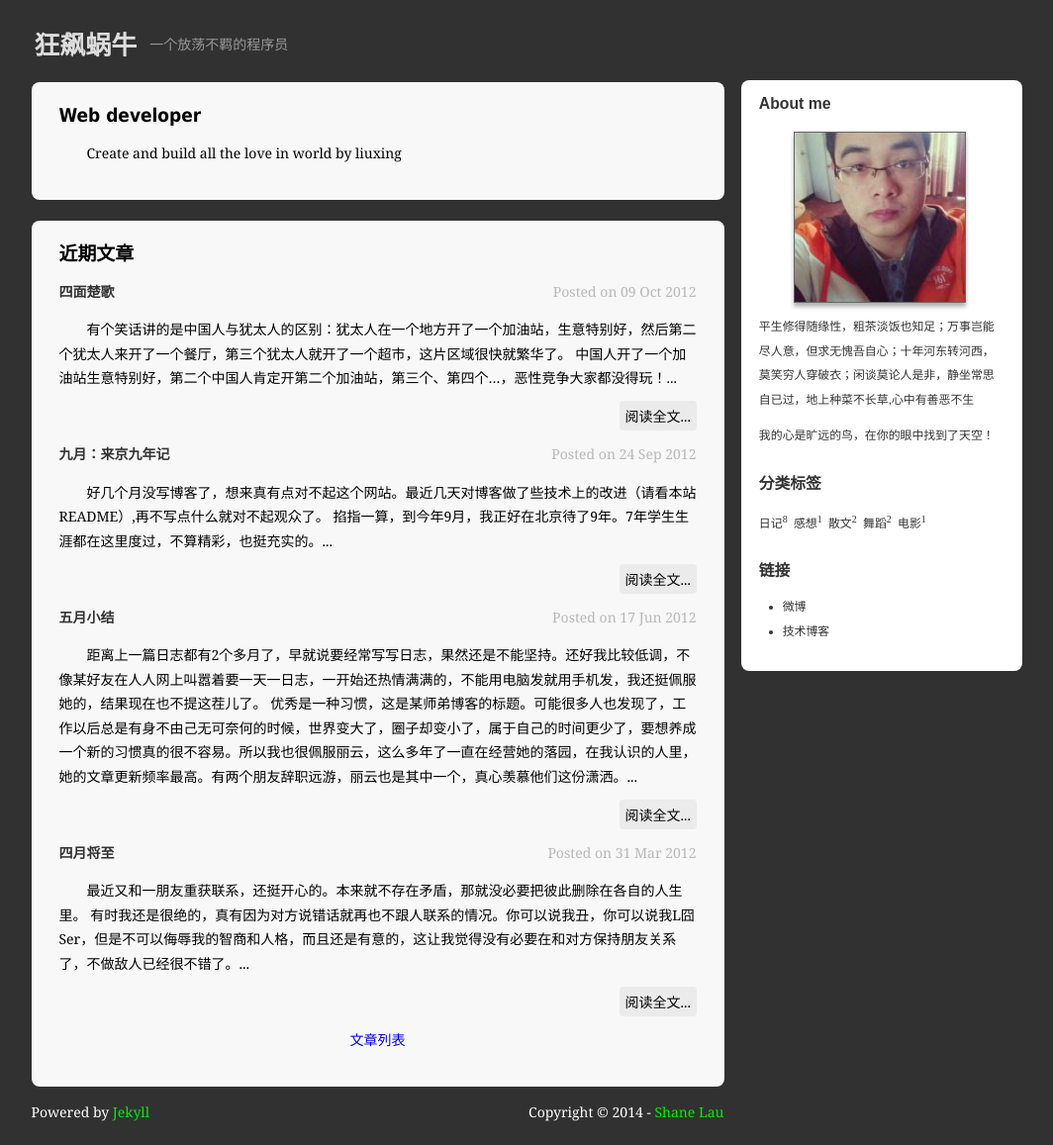
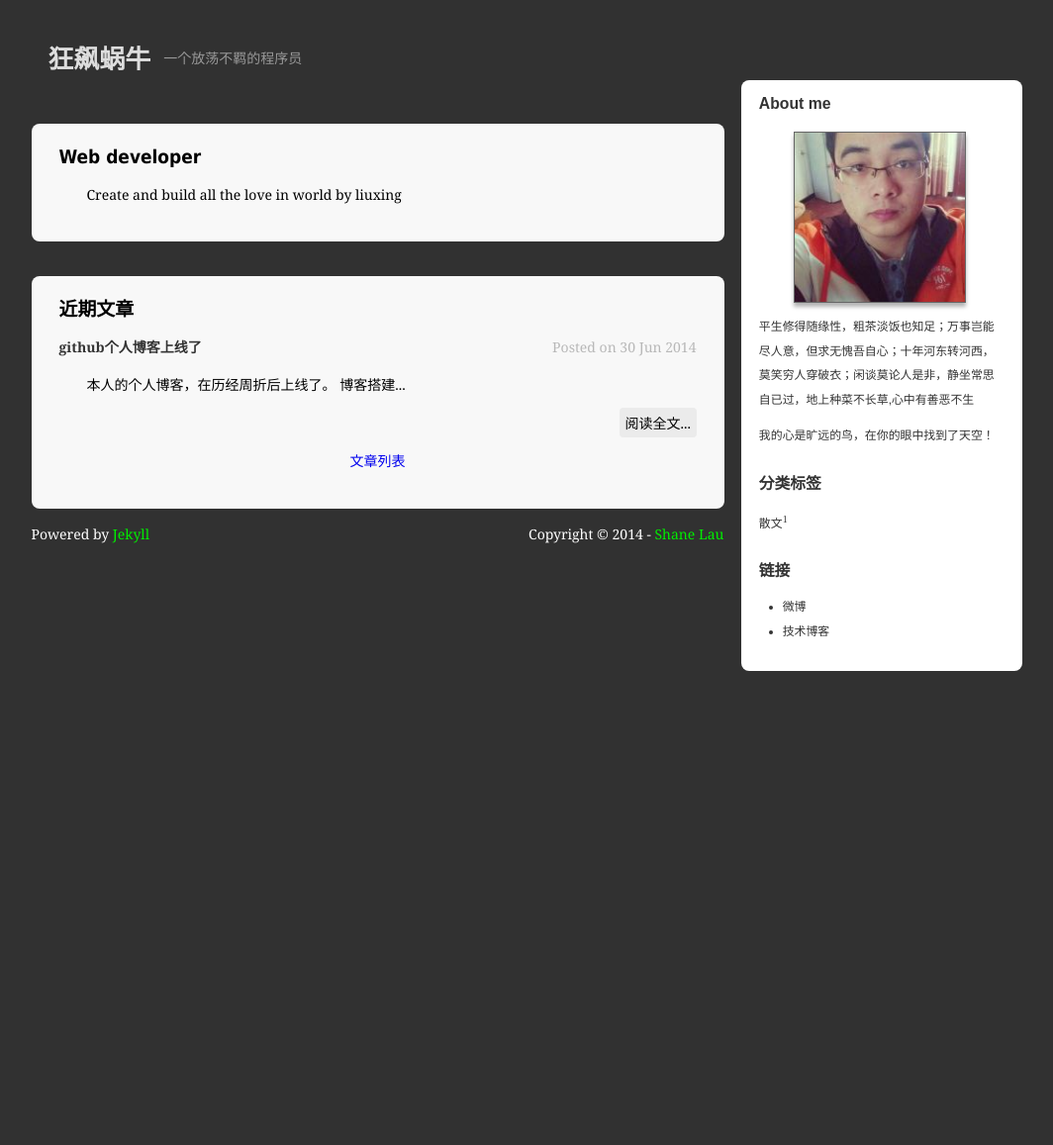
Before and after one commit to kissliux/kissliux.github.io, a Jekyll site: the page built from index.html, in a window 1280 px wide. Shown: the whole page at 99% size, without its empty margins (108-1172 px from the left). Built offline with Jekyll 4.4.1, drawn with Linux system fonts in a browser that asks for light colours; after the commit the page ends 928 px from its top, so only the background shows below that.

Commit message:
add post

```diff
--- a/_posts/2012-03-31-april-is-coming.markdown
+++ /dev/null
@@ -1,20 +0,0 @@
----
-layout: post
-title: 四月将至
-tags: 日记
-comment: true
-published: true
-description:
----
-
-最近又和一朋友重获联系，还挺开心的。本来就不存在矛盾，那就没必要把彼此删除在各自的人生里。
-
-有时我还是很绝的，真有因为对方说错话就再也不跟人联系的情况。你可以说我丑，你可以说我L囧Ser，但是不可以侮辱我的智商和人格，而且还是有意的，这让我觉得没有必要在和对方保持朋友关系了，不做敌人已经很不错了。
-
-越来越没力气去感受快乐，这些天我笑的最开心的时刻是昨天看《生活大爆炸》时，果然还是geek的笑料合我的口味。
-
-四月将至，Mayday is coming！我们无法阻止老去，伤感无用。
-
-《春娇与志明》上映了，找个时间去看吧。
-
-![春娇与志明](http://imge.gmw.cn/attachement/jpg/site2/20120321/f04da22dd72510d3b94c20.jpg "春娇与志明")
--- a/_posts/2012-06-17-mayday.markdown
+++ /dev/null
@@ -1,52 +0,0 @@
----
-layout: post
-title: 五月小结
-tags: 日记
-comment: true
-published: true
-description:
----
-
-距离上一篇日志都有2个多月了，早就说要经常写写日志，果然还是不能坚持。还好我比较低调，不像某好友在人人网上叫嚣着要一天一日志，一开始还热情满满的，不能用电脑发就用手机发，我还挺佩服她的，结果现在也不提这茬儿了。
-
-优秀是一种习惯，这是某师弟[博客](http://taiyun.cos.name/)的标题。可能很多人也发现了，工作以后总是有身不由己无可奈何的时候，世界变大了，圈子却变小了，属于自己的时间更少了，要想养成一个新的习惯真的很不容易。所以我也很佩服丽云，这么多年了一直在经营她的[落园](http://www.loyhome.com/)，在我认识的人里，她的文章更新频率最高。有两个朋友辞职远游，丽云也是其中一个，真心羡慕他们这份潇洒。
-
-现在六月也过了一半了，五月的记忆还那么清晰。
-
-实际上这份小结要从4月29日五月天的演唱会说起。2009年、2010年的五月天演唱会我都是一个人去的，经历了去会场路上的孤单、演唱会中的兴奋和演唱会后的悲凉，不想再一次这样。本来我也想放弃了，票也一直没买，可是每次路过公交站牌的时候，看见五月天演唱会的海报，内心还是很向往的，我不想骗自己，所以还是去了。
-
-
-<img src="http://img13.poco.cn/mypoco/myphoto/20120617/12/6584509420120617123557026.jpg" alt="五月天阿信" width="90%" >
-
-<blockquote markdown="1">
-{:.noindent}
-下一站是不是天堂
-就算失望不能绝望
-</blockquote>
-
-当我们学着游戏规则慢慢长大，是否还记得当初的梦想。当五月天唱起这首《倔强》的时候，全场观众拿起座位上印有歌词的彩色卡纸，组成了下面的人造彩虹。
-
-<center>
-<img src="http://img170.poco.cn/mypoco/myphoto/20120617/14/6584509420120617142153057.jpg" alt="五月天彩虹"></center>
-
-<!--
-<blockquote markdown="1">
-{:.noindent}
-我们像一首最美丽的歌曲
-变成两部悲伤的电影
-为什麽你 带我走过最难忘的旅行
-然后留下最痛的纪念品
-</blockquote>
--->
-
-五月对我来说，特别之处在于又要过一个生日，标志着又老了一岁。当我感叹自己一无所有的时候，找房子那几天的所见所闻又让我觉得自己还是很幸福的。我跑了好多小区，一间10平米的小房间租金都要到1500了，后来去了紫金庄园和小南庄，不看不知道，一看吓一跳啊，这里住了好多跟我差不多年纪的年轻人，通常一套三居室、四居室被隔成了十几间小房间，大的才十几平米，小的连窗户都没有，只够摆张小床。他们中有的工作了，有的要考研，都在为自己的梦想而奋斗。和他们比，我已经够幸运的了，虽然进了个不靠谱的单位，做着不靠谱的事，但是就算这份工作不干了我也能找个养活自己的工作，有手艺的人到哪儿都饿不死啊。
-
-说起手艺，就不能不提五月底的[R语言会议](http://cos.name/2012/05/5th-china-r-beijing-summary/)了，这是个手艺人聚集的盛会。跟往常一样，统计之都的各位朋友从祖国四面八方赶来，我本来在上海出差，也和李舰、丽云坐同一班车回北京了。听了很多大牛的演讲，收益匪浅，离开学术那么久，再听听他们侃侃数据模型算法什么的也是很有意思的，跟他们在一起我才觉得自己稍微正常点儿。这次吴喜之老师非常给面子啊，连续两天都来了，会后我们众多粉丝个个抢着跟吴老师合影。还有个额外的福利，那就是会后参加了郁彬教授的交流会，丽云童鞋有[详细叙述](http://www.loyhome.com/%E6%8A%8A%E7%BB%93%E8%AE%BA%E5%81%87%E8%AE%BE%E5%87%BA%E6%9D%A5%EF%BC%9F-%E8%AE%B0%E9%83%81%E5%BD%AC%E8%AE%B2%E5%BA%A7/)，我继续补充吧：
-
-1. 搞研究不能怕吃苦，怕吃亏
-2. 如果真心想搞研究，什么时候都不会晚
-3. 做自己喜欢的事
-4. Enjoy the Process.
-
-
-<img src="http://img170.poco.cn/mypoco/myphoto/20121009/10/6584509420121009104939051.jpg" alt="与郁彬教授合影" title="与郁彬教授合影" width="90%" />
--- a/_posts/2012-09-24-september.markdown
+++ /dev/null
@@ -1,14 +0,0 @@
----
-layout: post
-title: 九月：来京九年记
-tags: 日记
-comment: true
-published: true
-description:
----
-
-好几个月没写博客了，想来真有点对不起这个网站。最近几天对博客做了些技术上的改进（请看本站[README](https://github.com/yanping/art/blob/gh-pages/README.markdown)）,再不写点什么就对不起观众了。
-
-掐指一算，到今年9月，我正好在北京待了9年。7年学生生涯都在这里度过，不算精彩，也挺充实的。
-
-感谢这些年我遇到的各式各样的人，这里面有我的朋友有我爱过的人，也有我讨厌和憎恨的人。是你们的存在教会了我如何成为有爱有恨的人。
--- a/_posts/2012-10-09-surrounded-by-enemies-on-all-sides.markdown
+++ /dev/null
@@ -1,18 +0,0 @@
----
-layout: post
-title: 四面楚歌
-tags: 日记
-comment: true
-published: true
-description:
----
-
-有个笑话讲的是中国人与犹太人的区别：犹太人在一个地方开了一个加油站，生意特别好，然后第二个犹太人来开了一个餐厅，第三个犹太人就开了一个超市，这片区域很快就繁华了。
-
-中国人开了一个加油站生意特别好，第二个中国人肯定开第二个加油站，第三个、第四个…，恶性竞争大家都没得玩！
-
-原以为这笑话离我很远，没想到现在在单位就遇到这种事情。
-
-XHS整天嚷着要创新，结果还是只会抄袭别人的创意。本以为领导是用[合槽喂食](http://pingdan88.i.sohu.com/blog/view/55071959.htm)的权谋来激发业绩，事实证明，这就是四面楚歌的无可奈何。
-
-企业管理者缺乏整天把握的能力，科学管理就是句空话，一切都是为了争夺利益。
--- /dev/null
+++ b/_posts/2014-06-30-blog-start.markdown
@@ -0,0 +1,28 @@
+---
+layout: post
+title: "github个人博客上线了"
+tags: 散文
+comment: true
+published: true
+date: 2014-06-30
+---
+
+
+本人的个人博客，在历经周折后上线了。
+##博客搭建
+* 使用的是github的服务器
+* 博客模板使用的是jekyll，博客神器
+* 多说的评论组件
+* 新浪分享组件
+* 页面的模板使用到了一个大神的代码：https://github.com/yanping/art
+* 感谢你们的贡献。
+
+##其他
+对界面主题稍微修改了下，改成了黑白色调。虽然本人一直做前端开发，各种特效什么的实现也不在话下，但是当做自己的博客的时候，去懒得加特效，加上响应式布局。
+### 觉得一个博客简简单单，能写点东西就好。
+当然，网站未来会加上响应式布局，让移动也会有比较好的个人体验。
+目前的域名是github分配的。当然也可以绑定自己的域名。服务器不用操心，一年花点钱买个域名就ok了
+
+
+
+###如果你想搭个人博客，有什么不懂的，可以给我发邮件：shanelau1021@gmail.com
--- a/css/screen.css
+++ b/css/screen.css
@@ -43,7 +43,7 @@ margin:1em auto;
 
 section.site > header {
 margin:2em 0 0;
-padding:.2em;
+padding:1.2em;
 width:50em;
 }
 
@@ -74,9 +74,8 @@ margin:2px;
 
 section.site > section.content {
 position: relative;
-margin:1.5em 0 1em;
+margin:2.5em 0 1em;
 width:50em;
-overflow: auto;
 }
 
 section.site > section.content > article > blockquote {
@@ -378,8 +377,7 @@ font-weight:700;
 }
 
 p.excerpt a:hover {
-border-bottom:1px dashed #00B2EE;
-color:#00B2EE;
+color:#000;
 }
 
 
@@ -394,7 +392,7 @@ padding:.4em;
 }
 
 .more a:hover {
-background-color:#1863A1;
+background-color:#000;
 color:#FFF;
 }
 
```
Also changed, not shown: _posts/2012-01-15-first-post.markdown (deleted, +0 -14 lines), _posts/2012-01-16-move-to-new-office.markdown (deleted, +0 -24 lines), _posts/2012-01-17-the-mood.markdown (deleted, +0 -10 lines), _posts/2012-01-21-at-home.markdown (deleted, +0 -22 lines), _posts/2012-01-22-bolt.markdown (deleted, +0 -27 lines), _posts/2012-02-11-souvenir.markdown (deleted, +0 -17 lines), _posts/2012-03-20-forgot-what-to-say.markdown (deleted, +0 -17 lines), _posts/2012-03-21-brilliant-life.markdown (deleted, +0 -12 lines), _posts/2012-03-25-feel-in-the-deep.markdown (deleted, +0 -21 lines).
